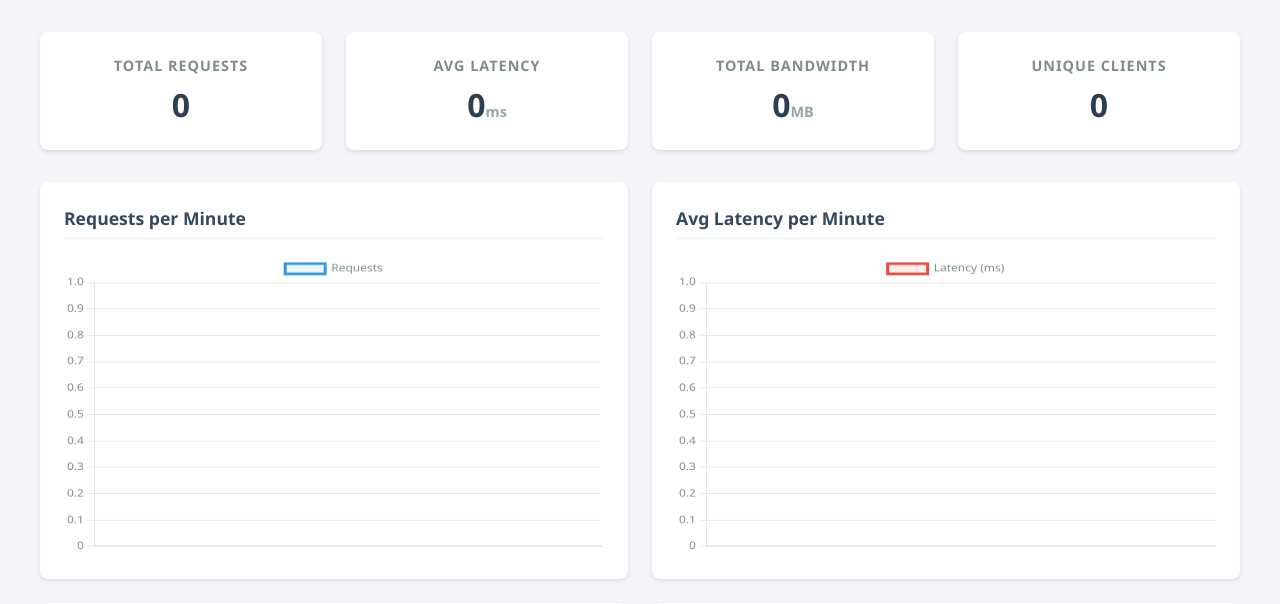
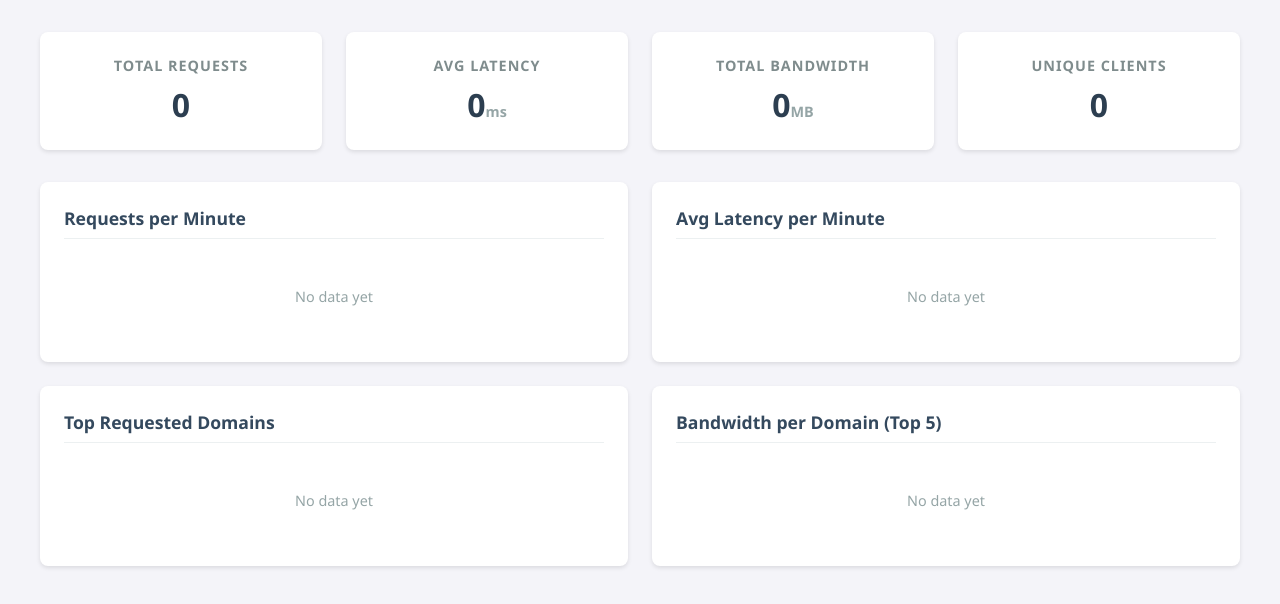
Before and after one commit to Dark10701/Proxy_server, a Flask app: page / in a window 1280 px wide. Shown: the part 65-669 px from the top of the page. After the commit the page ends 636 px from the top, so only its background shows below. Run offline with Flask 3, Linux system fonts and the light colour scheme.

Commit message:
Fix dashboard charts for empty datasets.
- Updated `dashboard/templates/index.html` to:
  - Use `| tojson | default('[]')` for all chart data variables to prevent JS errors when data is missing.
  - Implement `renderChartOrMessage` function to display a "No data yet" message if datasets are empty.
  - Hide chart canvases when no data is available.
- This ensures the dashboard renders gracefully even when the `metrics.csv` file is empty or missing valid entries.

Co-authored-by: Dark10701 <203142242+Dark10701@users.noreply.github.com>

```diff
--- a/dashboard/templates/index.html
+++ b/dashboard/templates/index.html
@@ -95,19 +95,36 @@
         Chart.defaults.font.family = "'Segoe UI', Tahoma, Geneva, Verdana, sans-serif";
         Chart.defaults.color = '#7f8c8d';
 
-        // Data from Flask
-        const reqLabels = {{ stats.requests_time_labels | tojson }};
-        const reqData = {{ stats.requests_time_data | tojson }};
-        const latData = {{ stats.latency_time_data | tojson }};
+        // Data from Flask with safe fallbacks
+        const reqLabels = {{ stats.requests_time_labels | tojson | default('[]') }};
+        const reqData = {{ stats.requests_time_data | tojson | default('[]') }};
+        const latData = {{ stats.latency_time_data | tojson | default('[]') }};
 
-        const domainLabels = {{ stats.top_domains_labels | tojson }};
-        const domainData = {{ stats.top_domains_data | tojson }};
+        const domainLabels = {{ stats.top_domains_labels | tojson | default('[]') }};
+        const domainData = {{ stats.top_domains_data | tojson | default('[]') }};
 
-        const bwLabels = {{ stats.bw_domains_labels | tojson }};
-        const bwData = {{ stats.bw_domains_data | tojson }};
+        const bwLabels = {{ stats.bw_domains_labels | tojson | default('[]') }};
+        const bwData = {{ stats.bw_domains_data | tojson | default('[]') }};
+
+        function renderChartOrMessage(canvasId, hasData, chartConfig) {
+            const canvas = document.getElementById(canvasId);
+            if (!hasData) {
+                const parent = canvas.parentElement;
+                canvas.style.display = 'none';
+                const msg = document.createElement('div');
+                msg.textContent = 'No data yet';
+                msg.style.color = '#95a5a6';
+                msg.style.textAlign = 'center';
+                msg.style.padding = '2rem';
+                msg.style.fontSize = '0.9rem';
+                parent.appendChild(msg);
+            } else {
+                new Chart(canvas, chartConfig);
+            }
+        }
 
         // 1. Requests Chart
-        new Chart(document.getElementById('requestsChart'), {
+        renderChartOrMessage('requestsChart', reqData && reqData.length > 0, {
             type: 'line',
             data: {
                 labels: reqLabels,
@@ -124,7 +141,7 @@
         });
 
         // 2. Latency Chart
-        new Chart(document.getElementById('latencyChart'), {
+        renderChartOrMessage('latencyChart', latData && latData.length > 0, {
             type: 'line',
             data: {
                 labels: reqLabels,
@@ -141,7 +158,7 @@
         });
 
         // 3. Top Domains (Pie)
-        new Chart(document.getElementById('domainsChart'), {
+        renderChartOrMessage('domainsChart', domainData && domainData.length > 0, {
             type: 'doughnut',
             data: {
                 labels: domainLabels,
@@ -155,7 +172,7 @@
         });
 
         // 4. Bandwidth (Bar)
-        new Chart(document.getElementById('bandwidthChart'), {
+        renderChartOrMessage('bandwidthChart', bwData && bwData.length > 0, {
             type: 'bar',
             data: {
                 labels: bwLabels,
```
